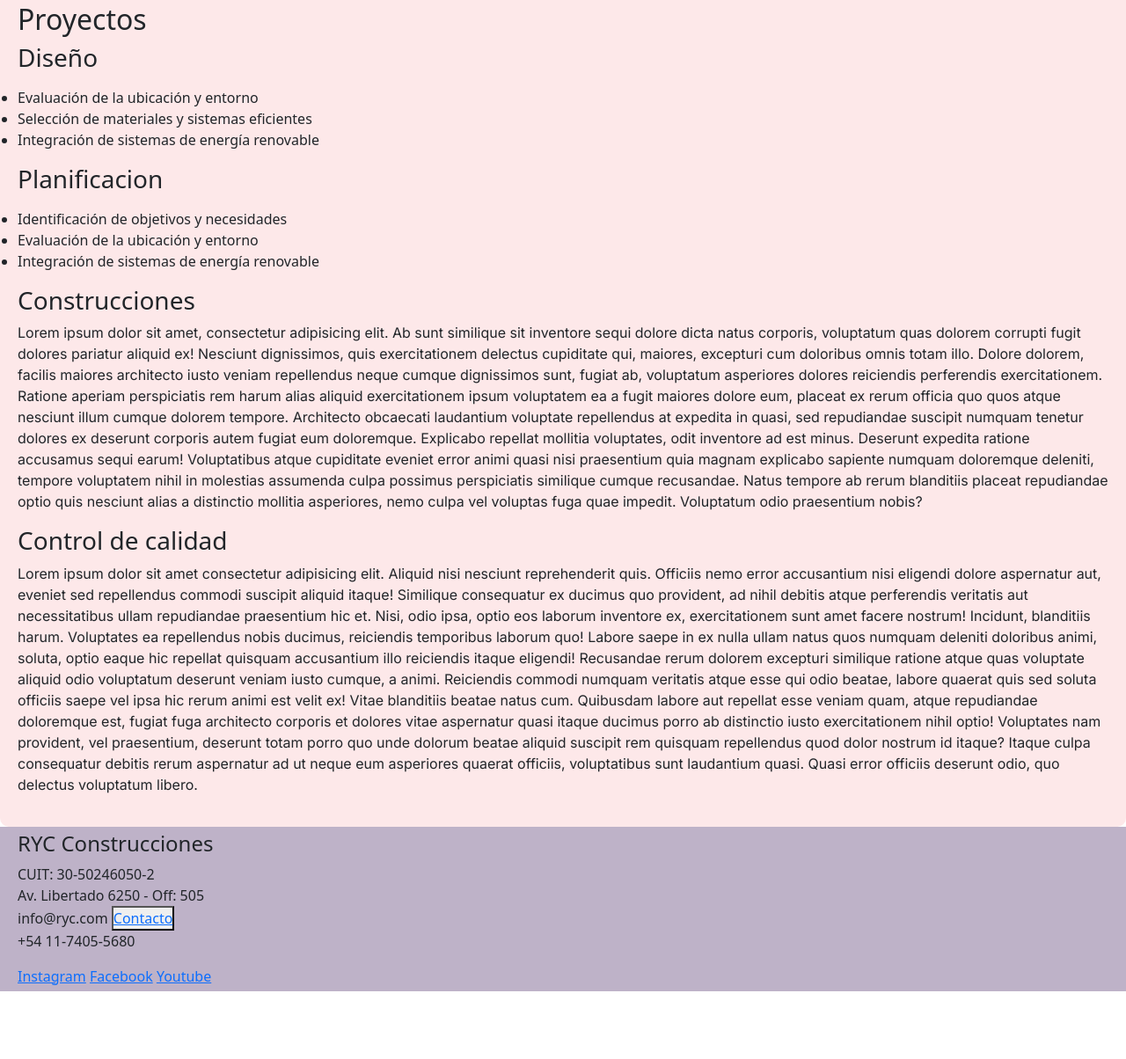
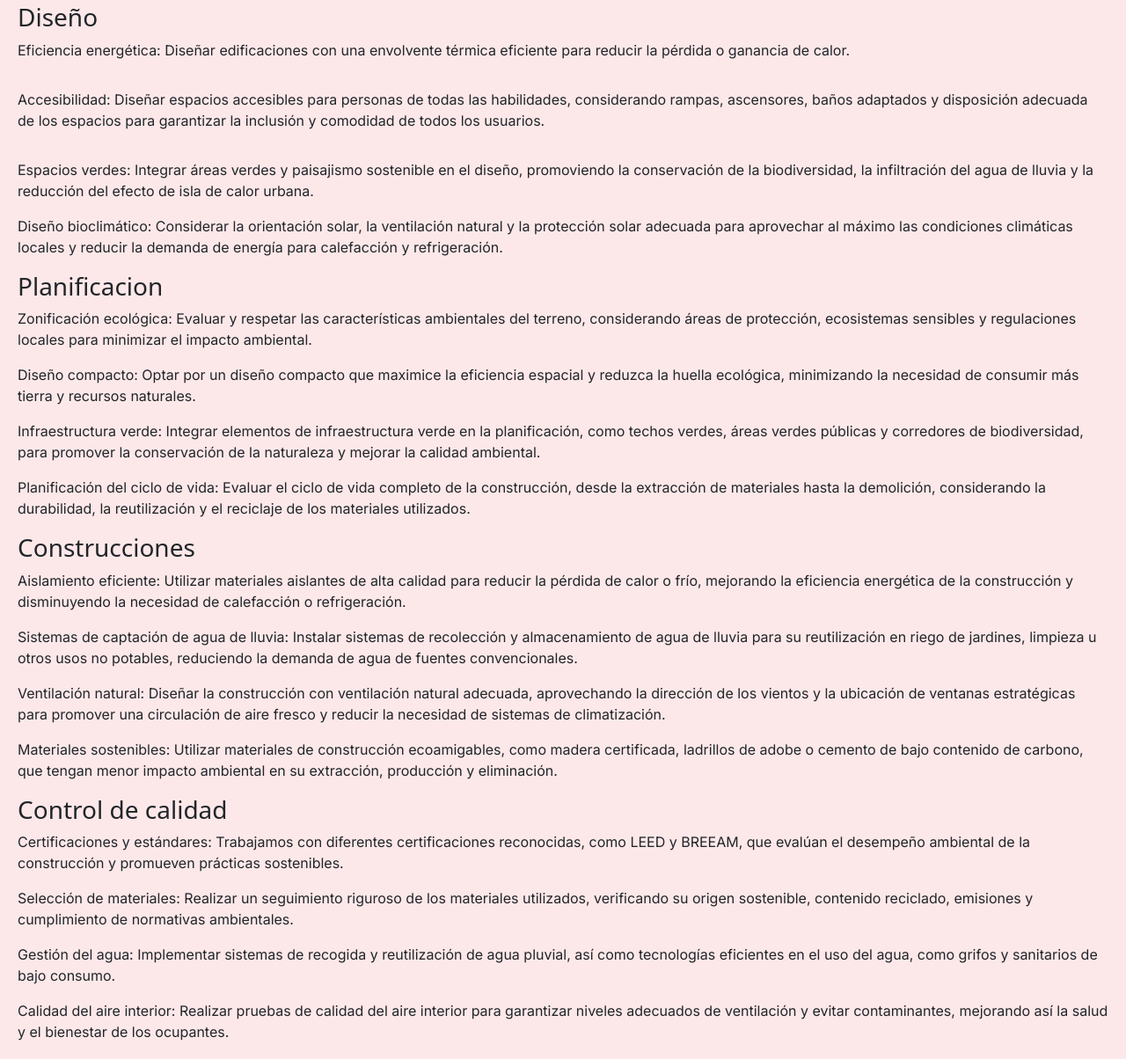
Before and after one commit to juaniovine/PreEntrega2Iovine, a website: page pages/proyectos.html in a window 1280 px wide. Shown: the part 186-1390 px from the top of the page at 88% size. Before the commit the page ends 1313 px from the top, so only its background shows below. Drawn offline with nearby package versions, Linux system fonts and the light colour scheme.

Commit message:
Add pre-entrega3

```diff
--- a/pages/proyectos.html
+++ b/pages/proyectos.html
@@ -8,6 +8,8 @@
     <link href="https://cdn.jsdelivr.net/npm/bootstrap@5.3.0-alpha3/dist/css/bootstrap.min.css" rel="stylesheet" integrity="sha384-KK94CHFLLe+nY2dmCWGMq91rCGa5gtU4mk92HdvYe+M/SXH301p5ILy+dN9+nJOZ" crossorigin="anonymous">
     <link rel="stylesheet" href="../css/style.css"/>
     <title>RYC - Proyectos</title>
+    <meta name = "description="content="En RYC enfocamos nuestros proyectos en el diseño, la planificación, la constucción sostenible, y los controles de calidad para llegar a una eficiencia ecológica y reducir el impacto ambiental.">
+    <meta name="keywords" content="diseño, control de calidad, estándares, planificación, construcción sostenible, arqutectura sostenible, construcciones ecológicas, impacto ambiental.">
   </head>
   <body>
     <header>
@@ -34,83 +36,68 @@
 
     <!--main-->
     <main class="main-box">
-      <h2>Proyectos</h2>
 
       <!--  definicion de pasos de construccion-->
       <h3 id="diseno">Diseño</h3>
-      <p>
-        <section>
-          <ul>
-            <li>Evaluación de la ubicación y entorno</li>
-            <li>Selección de materiales y sistemas eficientes</li>
-            <li>Integración de sistemas de energía renovable</li>
-          </ul>
-        </section>
+      <div class="diseno">
+      <p class="diseno01">
+        Eficiencia energética: Diseñar edificaciones con una envolvente térmica eficiente para reducir la pérdida o ganancia de calor.
       </p>
-
+      <p class="diseno02">
+        <p>
+        Accesibilidad: Diseñar espacios accesibles para personas de todas las habilidades, considerando rampas, ascensores, baños adaptados y disposición adecuada de los espacios para garantizar la inclusión y comodidad de todos los usuarios.
+      </p>
+      <p class="diseno03">
+        <p>
+        Espacios verdes: Integrar áreas verdes y paisajismo sostenible en el diseño, promoviendo la conservación de la biodiversidad, la infiltración del agua de lluvia y la reducción del efecto de isla de calor urbana.
+      </p>
+      <p class="diseno04">
+        Diseño bioclimático: Considerar la orientación solar, la ventilación natural y la protección solar adecuada para aprovechar al máximo las condiciones climáticas locales y reducir la demanda de energía para calefacción y refrigeración.
+      </p>
+    </div>
       <h3 id="planificacion">Planificacion</h3>
-      <p>
-        <section>
-          <ul>
-            <li>Identificación de objetivos y necesidades</li>
-            <li>Evaluación de la ubicación y entorno</li>
-            <li>Integración de sistemas de energía renovable</li>
-          </ul>
-        </section>
+      <div class="planificacion">
+        <p class="planificacion01">
+        Zonificación ecológica: Evaluar y respetar las características ambientales del terreno, considerando áreas de protección, ecosistemas sensibles y regulaciones locales para minimizar el impacto ambiental.
+        </p>
+        <p class="planificacion02">
+        Diseño compacto: Optar por un diseño compacto que maximice la eficiencia espacial y reduzca la huella ecológica, minimizando la necesidad de consumir más tierra y recursos naturales.
+       </p>
+       <p class="planificacion03">
+        Infraestructura verde: Integrar elementos de infraestructura verde en la planificación, como techos verdes, áreas verdes públicas y corredores de biodiversidad, para promover la conservación de la naturaleza y mejorar la calidad ambiental.
+       </p>
+       <p class="planificacion04">
+        Planificación del ciclo de vida: Evaluar el ciclo de vida completo de la construcción, desde la extracción de materiales hasta la demolición, considerando la durabilidad, la reutilización y el reciclaje de los materiales utilizados.
+       </p>
+      </div>
+      <h3 id="construcciones">Construcciones</h3>
+      <div class="construcciones">
+      <p class="construcciones01">
+        Aislamiento eficiente: Utilizar materiales aislantes de alta calidad para reducir la pérdida de calor o frío, mejorando la eficiencia energética de la construcción y disminuyendo la necesidad de calefacción o refrigeración.
       </p>
-
-      <h3 id="construcciones">Construcciones</h3>
-      <p>
-        Lorem ipsum dolor sit amet, consectetur adipisicing elit. Ab sunt
-        similique sit inventore sequi dolore dicta natus corporis, voluptatum
-        quas dolorem corrupti fugit dolores pariatur aliquid ex! Nesciunt
-        dignissimos, quis exercitationem delectus cupiditate qui, maiores,
-        excepturi cum doloribus omnis totam illo. Dolore dolorem, facilis
-        maiores architecto iusto veniam repellendus neque cumque dignissimos
-        sunt, fugiat ab, voluptatum asperiores dolores reiciendis perferendis
-        exercitationem. Ratione aperiam perspiciatis rem harum alias aliquid
-        exercitationem ipsum voluptatem ea a fugit maiores dolore eum, placeat
-        ex rerum officia quo quos atque nesciunt illum cumque dolorem tempore.
-        Architecto obcaecati laudantium voluptate repellendus at expedita in
-        quasi, sed repudiandae suscipit numquam tenetur dolores ex deserunt
-        corporis autem fugiat eum doloremque. Explicabo repellat mollitia
-        voluptates, odit inventore ad est minus. Deserunt expedita ratione
-        accusamus sequi earum! Voluptatibus atque cupiditate eveniet error animi
-        quasi nisi praesentium quia magnam explicabo sapiente numquam doloremque
-        deleniti, tempore voluptatem nihil in molestias assumenda culpa possimus
-        perspiciatis similique cumque recusandae. Natus tempore ab rerum
-        blanditiis placeat repudiandae optio quis nesciunt alias a distinctio
-        mollitia asperiores, nemo culpa vel voluptas fuga quae impedit.
-        Voluptatum odio praesentium nobis?
+      <p class="construcciones02">
+        Sistemas de captación de agua de lluvia: Instalar sistemas de recolección y almacenamiento de agua de lluvia para su reutilización en riego de jardines, limpieza u otros usos no potables, reduciendo la demanda de agua de fuentes convencionales.
       </p>
-
+      <p class="construcciones03">
+        Ventilación natural: Diseñar la construcción con ventilación natural adecuada, aprovechando la dirección de los vientos y la ubicación de ventanas estratégicas para promover una circulación de aire fresco y reducir la necesidad de sistemas de climatización.
+      </p>
+      <p class="construcciones04">
+        Materiales sostenibles: Utilizar materiales de construcción ecoamigables, como madera certificada, ladrillos de adobe o cemento de bajo contenido de carbono, que tengan menor impacto ambiental en su extracción, producción y eliminación.
+      </p>
       <h3 id="control-calidad">Control de calidad</h3>
-      <p>
-        Lorem ipsum dolor sit amet consectetur adipisicing elit. Aliquid nisi
-        nesciunt reprehenderit quis. Officiis nemo error accusantium nisi
-        eligendi dolore aspernatur aut, eveniet sed repellendus commodi suscipit
-        aliquid itaque! Similique consequatur ex ducimus quo provident, ad nihil
-        debitis atque perferendis veritatis aut necessitatibus ullam repudiandae
-        praesentium hic et. Nisi, odio ipsa, optio eos laborum inventore ex,
-        exercitationem sunt amet facere nostrum! Incidunt, blanditiis harum.
-        Voluptates ea repellendus nobis ducimus, reiciendis temporibus laborum
-        quo! Labore saepe in ex nulla ullam natus quos numquam deleniti
-        doloribus animi, soluta, optio eaque hic repellat quisquam accusantium
-        illo reiciendis itaque eligendi! Recusandae rerum dolorem excepturi
-        similique ratione atque quas voluptate aliquid odio voluptatum deserunt
-        veniam iusto cumque, a animi. Reiciendis commodi numquam veritatis atque
-        esse qui odio beatae, labore quaerat quis sed soluta officiis saepe vel
-        ipsa hic rerum animi est velit ex! Vitae blanditiis beatae natus cum.
-        Quibusdam labore aut repellat esse veniam quam, atque repudiandae
-        doloremque est, fugiat fuga architecto corporis et dolores vitae
-        aspernatur quasi itaque ducimus porro ab distinctio iusto exercitationem
-        nihil optio! Voluptates nam provident, vel praesentium, deserunt totam
-        porro quo unde dolorum beatae aliquid suscipit rem quisquam repellendus
-        quod dolor nostrum id itaque? Itaque culpa consequatur debitis rerum
-        aspernatur ad ut neque eum asperiores quaerat officiis, voluptatibus
-        sunt laudantium quasi. Quasi error officiis deserunt odio, quo delectus
-        voluptatum libero.
+      <div class="control-calidad">
+      <p class="control-calidad01">
+        Certificaciones y estándares: Trabajamos con diferentes certificaciones reconocidas, como LEED y BREEAM, que evalúan el desempeño ambiental de la construcción y promueven prácticas sostenibles.
       </p>
+      <p class="control-calidad02">Selección de materiales: Realizar un seguimiento riguroso de los materiales utilizados, verificando su origen sostenible, contenido reciclado, emisiones y cumplimiento de normativas ambientales.
+      </p>
+      <p class="control-calidad03">
+        Gestión del agua: Implementar sistemas de recogida y reutilización de agua pluvial, así como tecnologías eficientes en el uso del agua, como grifos y sanitarios de bajo consumo.
+      </p>
+      <p class="control-calidad04">
+        Calidad del aire interior: Realizar pruebas de calidad del aire interior para garantizar niveles adecuados de ventilación y evitar contaminantes, mejorando así la salud y el bienestar de los ocupantes.
+      </p>
+    </div>
     </main>
 
     <!--footer-->
--- a/sass/_mediaqueries.scss
+++ b/sass/_mediaqueries.scss
@@ -73,6 +73,11 @@
   /*proyectos*/
 
   /*galeria*/
+  .justify-content-start {
+    font-size: small;
+
+  }
+
   .galeria-picture img {
     width: 100%;
   }
--- a/sass/_nosotros.scss
+++ b/sass/_nosotros.scss
@@ -9,24 +9,37 @@
 
 .mision-left {
   width: 500px;
+  padding: 10px;
+
 }
 
 .mision-right {
   width: 500px;
+  display: flex;
+  justify-content: center;
+  align-items: center;
 }
 
 .vision-left {
   width: 500px;
+  padding: 10px;
 }
 
 .vision-right {
   width: 500px;
+  display: flex;
+  justify-content: center;
+  align-items: center;
 }
 
 .valores-left {
   width: 500px;
+  padding: 10px;
 }
 
 .valores-right {
   width: 500px;
+  display: flex;
+  justify-content: center;
+  align-items: center;
 }
--- a/sass/_proyectos.scss
+++ b/sass/_proyectos.scss
@@ -0,0 +1,26 @@
+/*** Inicio Proyectos ***/
+
+.diseno {
+    display: flex;
+    flex-flow: column wrap;
+    justify-content: center;
+
+}
+.planificacion {
+    display: flex;
+    flex-flow: column wrap;
+    justify-content: center;
+
+}
+.construcciones {
+    display: flex;
+    flex-flow: column wrap;
+    justify-content: center;
+
+}
+.control-calidad {
+    display: flex;
+    flex-flow: column wrap;
+    justify-content: center;
+
+}
```
Also changed, not shown: index.html (+12 -9 lines), pages/contacto.html (+8 -6 lines), pages/desarrollos.html (+49 -47 lines), pages/nosotros.html (+6 -4 lines), assets/sustentabilidad/ciclo-de-vida.jpg (added), css/style.css, 1 other file. Lines whose indentation alone changed are shown as unchanged.
